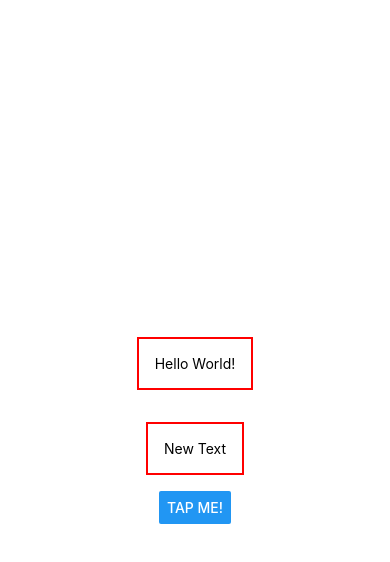
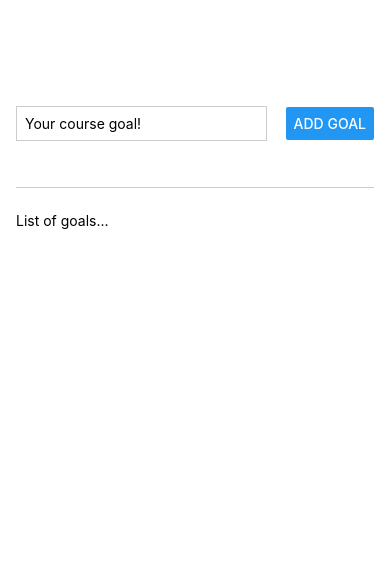
Before and after one commit to rosenfence/react-native-practice, a React Native app: screen / in a window 390 px wide. Shown: the top 562 px of the page. Built offline with nearby package versions, Linux system fonts and the light colour scheme.

Commit message:
Flexbox를 사용한 Layout Styling

```diff
--- a/App.js
+++ b/App.js
@@ -1,29 +1,42 @@
-import { StyleSheet, Text, View, Button } from 'react-native';
+import { StyleSheet, Text, View, Button, TextInput } from 'react-native';
 
 export default function App() {
   return (
-    <View style={styles.container}>
-      {/* use stylesheet Object :: recommended */}
-      <Text style={styles.dummyText}>Hello World!</Text>
-      {/* inline styling :: not recommended */}
-      <Text style={{ margin: 16, borderWidth: 2, borderColor: 'red', padding: 16 }}>New Text</Text>
-      <Button title='Tap me!' />
+    <View style={styles.appContainer}>
+      <View style={styles.inputContainer}>
+        <TextInput style={styles.textInput} placeholder='Your course goal!' />
+        <Button title='Add Goal' />
+      </View>
+      <View style={styles.goalsContainer}>
+        <Text>List of goals...</Text>
+      </View>
     </View>
   );
 }
 
-// StyleSheet Object :: style 재사용성이 증가
 const styles = StyleSheet.create({
-  container: {
+  appContainer: {
     flex: 1,
-    backgroundColor: '#fff',
+    paddingTop: 60,
+    paddingHorizontal: 16,
+  },
+  inputContainer: {
+    flex: 1,
+    flexDirection: 'row',
+    justifyContent: 'space-between',
     alignItems: 'center',
-    justifyContent: 'center',
+    marginBottom: 24,
+    borderBottomWidth: 1,
+    borderBottomColor: '#cccccc',
   },
-  dummyText: {
-    margin: 16,
-    padding: 16,
-    borderWidth: 2,
-    borderColor: 'red',
+  textInput: {
+    borderWidth: 1,
+    borderColor: '#cccccc',
+    width: '70%',
+    marginRight: 8,
+    padding: 8,
+  },
+  goalsContainer: {
+    flex: 5,
   },
 });
```
Also changed, not shown: memo/004.md (added, +9 -0 lines).
